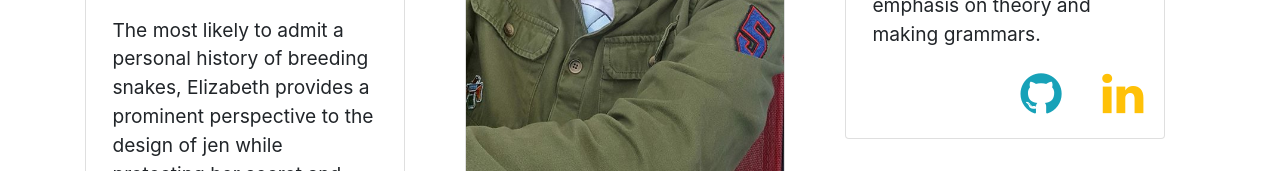
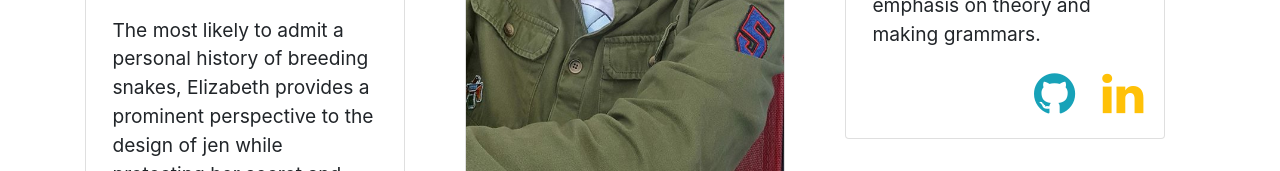
Before and after one commit to im-deepfriedwater/jen, a plain HTML site: page developers.html in a window 1280 px wide. Shown: the part 1600-1771 px from the top of the page. Drawn offline with nearby package versions, Linux system fonts and the light colour scheme.

Commit message:
deleted one space, mistakes were made

```diff
--- a/developers.html
+++ b/developers.html
@@ -140,7 +140,7 @@
                 <h4 class="card-title">Tyler Edmiston</h4>
                 <p class="card-text">The Japanese Consseiur, who loved Japan so much he actually moved there. Tyler provides development background with an emphasis on theory and making grammars.</p>
                 <p class="social-networks d-flex justify-content-end">
-                  <a href="http://www.github.com/tedmist1"><i class="fa fa-github"></i></a>&nbsp;&nbsp;&nbsp;
+                  <a href="http://www.github.com/tedmist1"><i class="fa fa-github"></i></a>&nbsp;&nbsp;
                   <a href="https://www.linkedin.com/in/tyler-edmiston-11374b132/"><i class="fa fa-linkedin"></i></a>&nbsp;
                 </p>
               </div>
```
